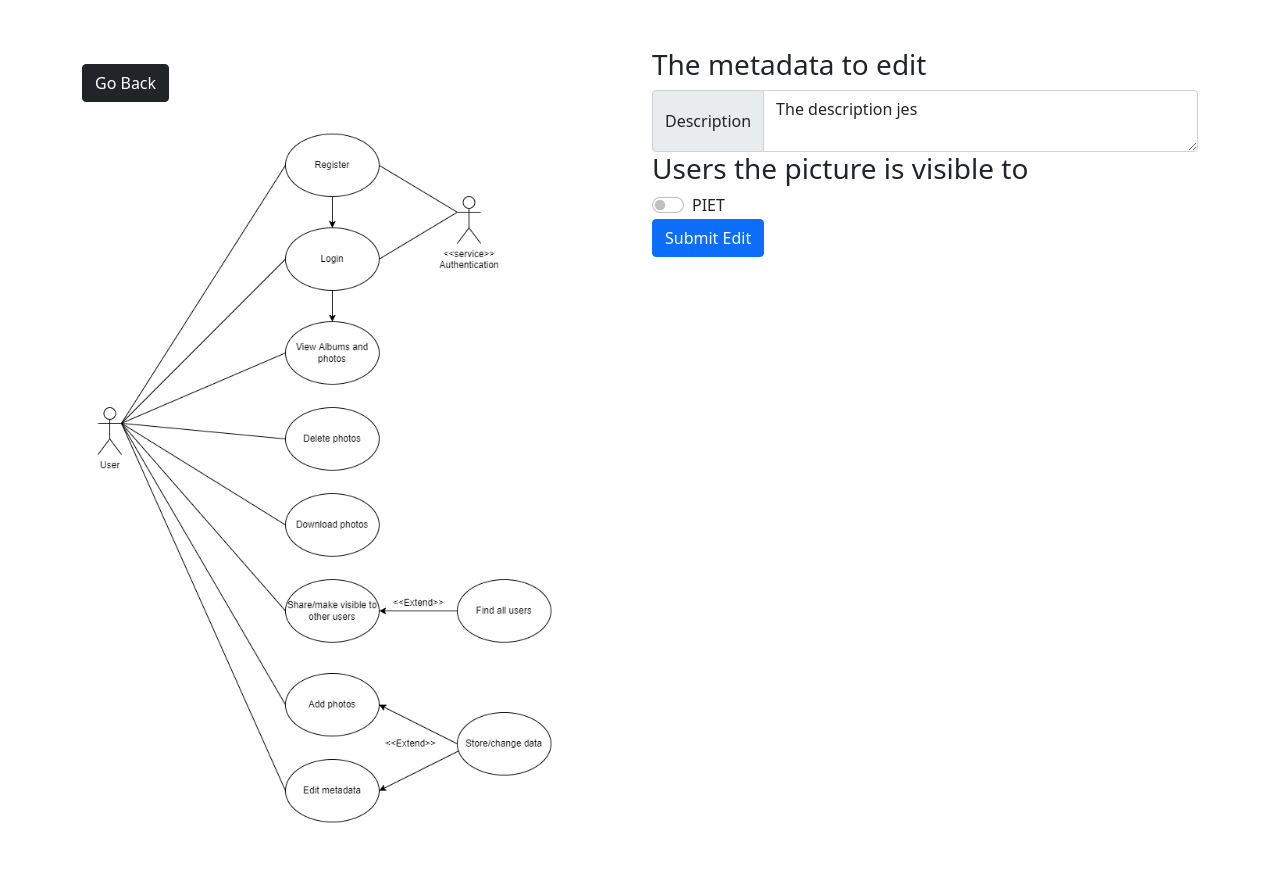
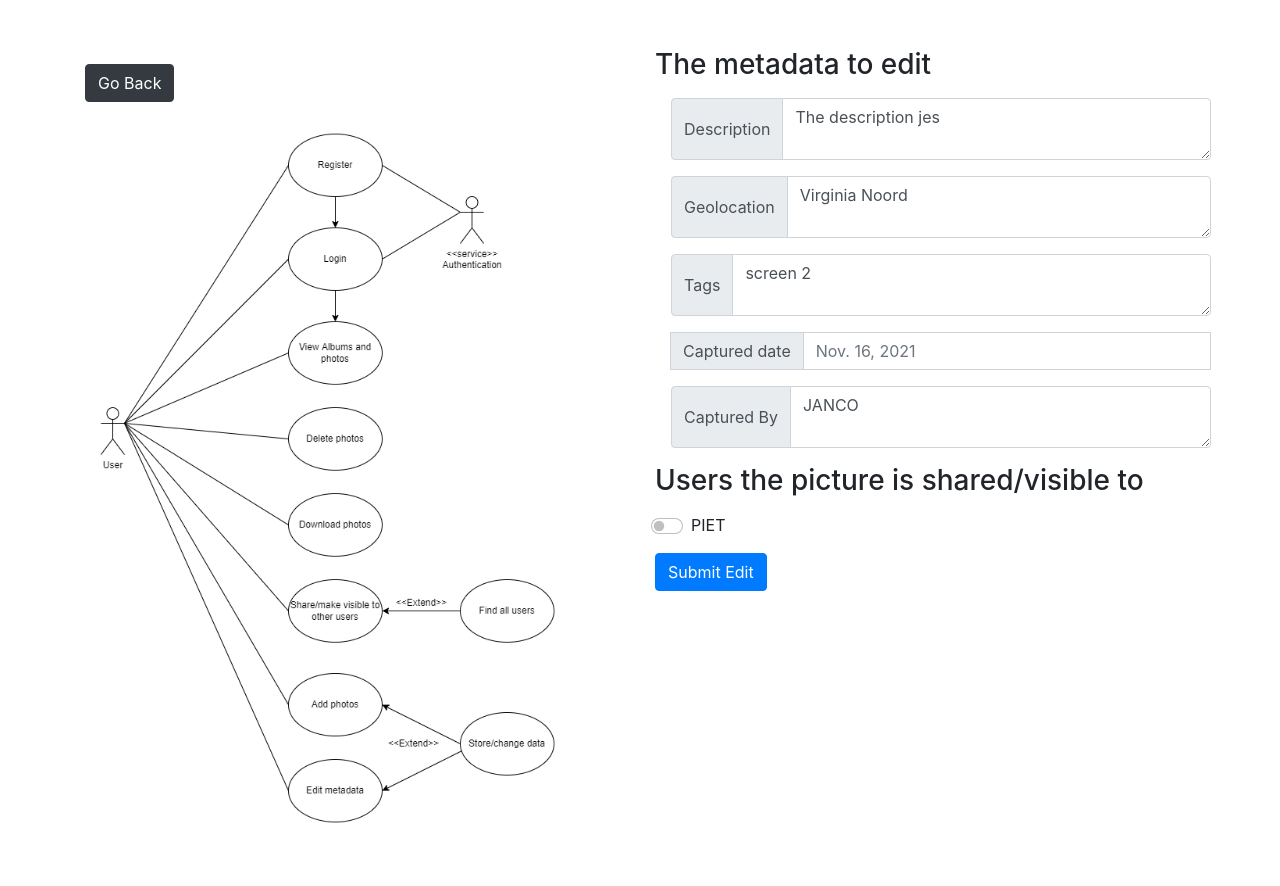
Before and after one commit to DevDroidOne/DjangoPhotoAlbum, a Django app: page /photo/1/ in a window 1280 px wide. Run offline with Django 3.2, Linux system fonts and the light colour scheme; a user stored in the database is signed in; data comes from the database, SQL or seed files in the repository; both versions use the stored data as it was after the commit; some libraries are stand-ins or nearby versions.

Commit message:
Added User sharebility, Extend Metadata/Editing

```diff
--- a/PhotoAlbum/AlbumApp/models.py
+++ b/PhotoAlbum/AlbumApp/models.py
@@ -12,7 +12,11 @@ class Photo(models.Model):
     user = models.ManyToManyField(User)
     album = models.ForeignKey(Album, on_delete=models.SET_NULL,null=True,blank=True)
     image = models.ImageField(null=False,blank=False)
-    description = models.TextField()
+    description = models.TextField(null=True)
+    geolocation = models.TextField(null=True)
+    tags = models.TextField(null=True)
+    captureDate = models.DateField(null=True)
+    capturedBy = models.TextField(null=True)
 
     def __str__(self):
         return self.description
--- a/PhotoAlbum/AlbumApp/templates/photos/gallery.html
+++ b/PhotoAlbum/AlbumApp/templates/photos/gallery.html
@@ -7,6 +7,7 @@
     <title>Gallery</title>
 
     <link href="https://cdn.jsdelivr.net/npm/bootstrap@5.0.2/dist/css/bootstrap.min.css" rel="stylesheet" integrity="sha384-EVSTQN3/azprG1Anm3QDgpJLIm9Nao0Yz1ztcQTwFspd3yD65VohhpuuCOmLASjC" crossorigin="anonymous">
+    <link href="https://cdn.jsdelivr.net/npm/bootstrap@5.0.2/dist/css/bootstrap.bundle.min.js" rel="stylesheet" integrity="sha384-EVSTQN3/azprG1Anm3QDgpJLIm9Nao0Yz1ztcQTwFspd3yD65VohhpuuCOmLASjC" crossorigin="anonymous">
 
     <style>
         .image-thumbnail{
--- a/PhotoAlbum/AlbumApp/templates/photos/photo.html
+++ b/PhotoAlbum/AlbumApp/templates/photos/photo.html
@@ -22,22 +22,51 @@
             </div>
 
 
-            <div class= "col" >
+            <div class= "col"  >
                 <h3>The metadata to edit</h3>
-                <div class="input-group">
+                <div class="input-group m-3">
                     <span class="input-group-text">Description</span>
                     <textarea class="form-control" aria-label="With textarea" name="PhotoDescEdit">{{photo.description}}</textarea>
                 </div>
+                <div class="input-group  m-3">
+                    <span class="input-group-text">Geolocation</span>
+                    <textarea class="form-control" aria-label="With textarea" name="GeolocationEdit">{{photo.geolocation}}</textarea>
+                </div>
+                <div class="input-group  m-3">
+                    <span class="input-group-text">Tags</span>
+                    <textarea class="form-control" aria-label="With textarea" name="TagsEdit">{{photo.tags}}</textarea>
+                </div>
+                <div class="input-group m-3">
+                    <link href="https://maxcdn.bootstrapcdn.com/bootstrap/4.0.0/css/bootstrap.min.css" rel="stylesheet"/>
+                    <link href= "https://cdnjs.cloudflare.com/ajax/libs/bootstrap-datepicker/1.5.0/css/bootstrap-datepicker.css" rel="stylesheet"/>
+                        <script src= "https://ajax.googleapis.com/ajax/libs/jquery/1.9.1/jquery.js"> </script>
+                        <script src="https://maxcdn.bootstrapcdn.com/bootstrap/4.0.0/js/bootstrap.min.js"></script>
+                        <script src= "https://cdnjs.cloudflare.com/ajax/libs/bootstrap-datepicker/1.5.0/js/bootstrap-datepicker.js"></script>
+                    </head>
+                    <body>
+                        <span class="input-group-text">Captured date</span>
+                        <input name="captureDateEdit" type="text" class="date form-control" placeholder="{{photo.captureDate}}"/>
 
-                <h3>Users the picture is visible to</h3>
+                        <script type="text/javascript">
+                        $(".date").datepicker({
+                            format: "yyyy-mm-dd",
+                        });
+                        </script>
+                </div>
+                <div class="input-group  m-3">
+                    <span class="input-group-text">Captured By</span>
+                    <textarea class="form-control" aria-label="With textarea" name="CaptuedByEdit">{{photo.capturedBy}}</textarea>
+                </div>
+
+                <h3>Users the picture is shared/visible to</h3>
                 {% for user in usersVis %}
-                    <div class="form-check form-switch">
+                <div class="form-check form-switch m-3">
                         <input class="form-check-input" type="checkbox" id="flexSwitchCheckDefault" name="{{user}}" checked>
-                        <label class="form-check-label" for="flexSwitchCheckDefault" >{{user}}</label>
-                    </div>
+                    <label class="form-check-label" for="flexSwitchCheckDefault" >{{user}}</label>
+                </div>
                 {% endfor %}
                 {% for user in usersNotVis %}
-                <div class="form-check form-switch">
+                <div class="form-check form-switch m-3">
                     <input class="form-check-input" type="checkbox" id="flexSwitchCheckDefault" name="{{user}}">
                     <label class="form-check-label" for="flexSwitchCheckDefault" >{{user}}</label>
                 </div>
--- a/PhotoAlbum/AlbumApp/views.py
+++ b/PhotoAlbum/AlbumApp/views.py
@@ -1,9 +1,9 @@
-import os
+import os,magic,datetime,logging
 from django.shortcuts import render, redirect, HttpResponse
 from django.contrib.auth import get_user_model
-from wsgiref.util import FileWrapper
 from AlbumApp.models import Album,Photo
-import magic
+
+logger = logging.getLogger(__name__)
 
 def gallery(request):
     user=request.user
@@ -43,7 +43,6 @@ def gallery(request):
     #print(context)
     return render(request,'photos/gallery.html')
 
-
 def photo(request,pk):
     photo = request.user.photo_set.get(id=pk)
     allUsers = get_user_model().objects.all()
@@ -55,6 +54,12 @@ def photo(request,pk):
     if request.method == 'POST':
         data=request.POST
         photo.description=data['PhotoDescEdit']
+        photo.geolocation = data['GeolocationEdit']
+        photo.tags = data['TagsEdit']
+        if(data['captureDateEdit']!=''):
+            date = datetime.date(int(data["captureDateEdit"][0:4]),int(data["captureDateEdit"][5:7]),int(data["captureDateEdit"][8:10]))
+            photo.captureDate = date
+        photo.capturedBy = data['CaptuedByEdit']
         photo.save()
         print(data)
 
@@ -67,22 +72,22 @@ def photo(request,pk):
                 usersNotVis.append(user)
                 print("Not vis:",user)
 
+    #print("User set: ", photo.user.get(id=3))
     for user in usersVis:
         if request.method == 'POST':
-            if user.username in request.POST:
-                print(user)
-
+            if user.username not in request.POST:
+                photo.user.remove(user)
+                return redirect('gallery')
 
     for user in usersNotVis:
         if request.method == 'POST':
             if user.username in request.POST:
                 if data[user.username] == 'on':
                     print(photo.user.add(user))
-
+                    return redirect('gallery')
 
     context = {'usersVis':usersVis,'usersNotVis':usersNotVis,'photo':photo}
     return render(request,'photos/photo.html', context)
-
 
 def add(request):
     albums = request.user.album_set.all()
@@ -100,14 +105,21 @@ def add(request):
             album=request.user.album_set.get(id=data['album'])
         elif data['album'] != "":
             album , created = request.user.album_set.get_or_create(name = data['album_new'])
+            pass
         else:
             album = None
 
+
+        date = datetime.date(int(data["captureDate"][0:4]),int(data["captureDate"][5:7]),int(data["captureDate"][8:10]))
         for image in images:
             photo = request.user.photo_set.create(
                 album = album,
+                image=image,
                 description = data['description'],
-                image=image,
+                geolocation = data['cityName'],
+                tags = data['tags'],
+                captureDate = date,
+                capturedBy = data['capturedBy']
             )
 
         return redirect('gallery')
@@ -116,7 +128,6 @@ def add(request):
     return render(request,'photos/add.html', context)
 
 def download_file(request,pk):
-    # fill these variables with real values
     photo = request.user.photo_set.get(id=pk)
     #print(photo.image.url)
     image_buffer = open('static'+photo.image.url, "rb").read()
--- a/PhotoAlbum/UserManager/templates/register/base.html
+++ b/PhotoAlbum/UserManager/templates/register/base.html
@@ -40,14 +40,14 @@
 </head>
 
 <body>
-    <div class = "sidenav">
+    <!--<div class = "sidenav">
         <a href="/home">Home</a>
-    </div>
+    </div>-->
 
     <div id="content", name="content", class="main">
         <div class="row justify-content-center"></div>
             <div class="col-8">
-                <h1 class=mt-2>My Site</h1>
+                <h1 class=mt-2>PhotoAlbum Account</h1>
                 <hr class="mt-0 mb-4">
                 {% block content %}
                 {% endblock %}
```
Also changed, not shown: PhotoAlbum/AlbumApp/templates/photos/add.html (+35 -1 lines), PhotoAlbum/AlbumApp/migrations/0002_auto_20211121_1514.py (added), PhotoAlbum/db.sqlite3, PhotoAlbum/static/images/195791-car-Subaru-blue_cars.jpg (deleted), PhotoAlbum/static/images/2021-11-08-213457_2560x1080_scrot.png (deleted), PhotoAlbum/static/images/4992-car-red_cars-motion_blur.jpg (deleted), PhotoAlbum/static/images/Flower.jpeg (deleted), PhotoAlbum/static/images/UseCaseDiagram.png (added), PhotoAlbum/static/images/yellow_flowr.jpeg (deleted).
